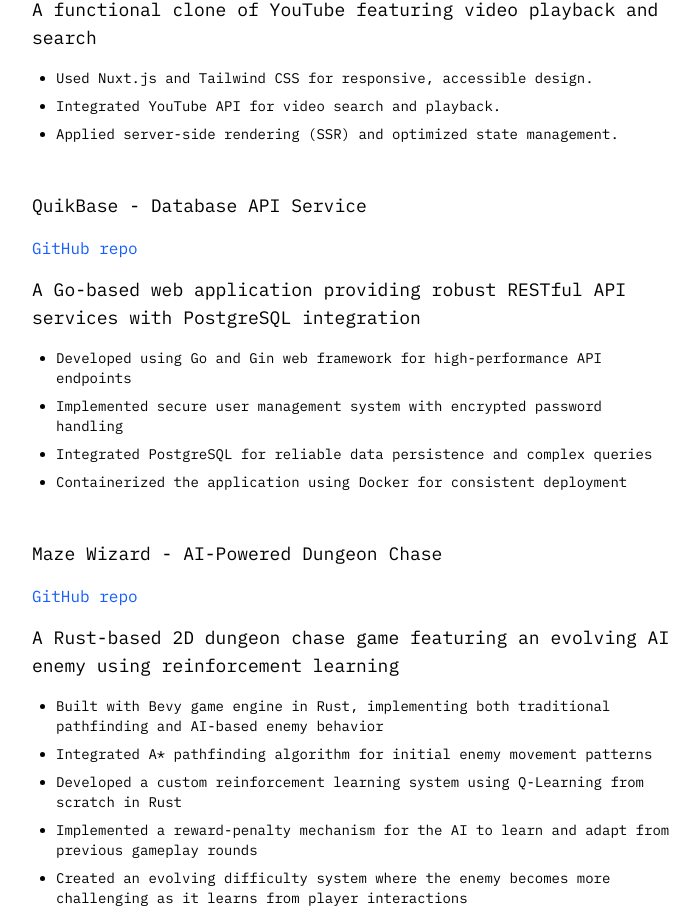
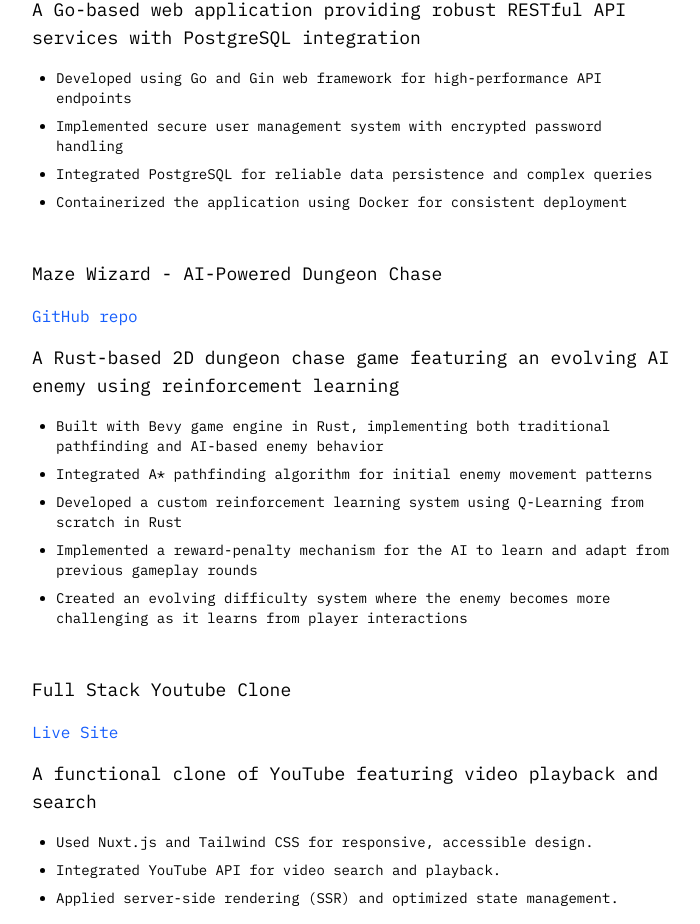
Before and after one commit to Yuvraj-cyborg/meweb, a Next.js app: page /work in a window 1280 px wide. Shown: the part 1216-2140 px from the top of the page, without its empty margins (288-988 px from the left). Built offline with nearby package versions, Linux system fonts and the light colour scheme.

Commit message:
order-change

```diff
--- a/src/app/work/page.tsx
+++ b/src/app/work/page.tsx
@@ -42,16 +42,6 @@ const projects: Project[] = [
     ]
   },
   {
-    title: "Full Stack Youtube Clone",
-    repoUrl: "https://github.com/Yuvraj-cyborg/youtube-clone-nuxt",
-    description: "A functional clone of YouTube featuring video playback and search",
-    details: [
-      "Used Nuxt.js and Tailwind CSS for responsive, accessible design.",
-      "Integrated YouTube API for video search and playback.",
-      "Applied server-side rendering (SSR) and optimized state management."
-    ]
-  },
-  {
     title: "QuikBase - Database API Service",
     repoUrl: "https://github.com/Yuvraj-cyborg/quikbase",
     description: "A Go-based web application providing robust RESTful API services with PostgreSQL integration",
@@ -73,7 +63,17 @@ const projects: Project[] = [
       "Implemented a reward-penalty mechanism for the AI to learn and adapt from previous gameplay rounds",
       "Created an evolving difficulty system where the enemy becomes more challenging as it learns from player interactions"
     ]
-  }
+  },
+  {
+    title: "Full Stack Youtube Clone",
+    liveUrl: "https://youtube-clone-nuxt.vercel.app",
+    description: "A functional clone of YouTube featuring video playback and search",
+    details: [
+      "Used Nuxt.js and Tailwind CSS for responsive, accessible design.",
+      "Integrated YouTube API for video search and playback.",
+      "Applied server-side rendering (SSR) and optimized state management."
+    ]
+  },
 ];
 
 export default function WorkPage() {
```
